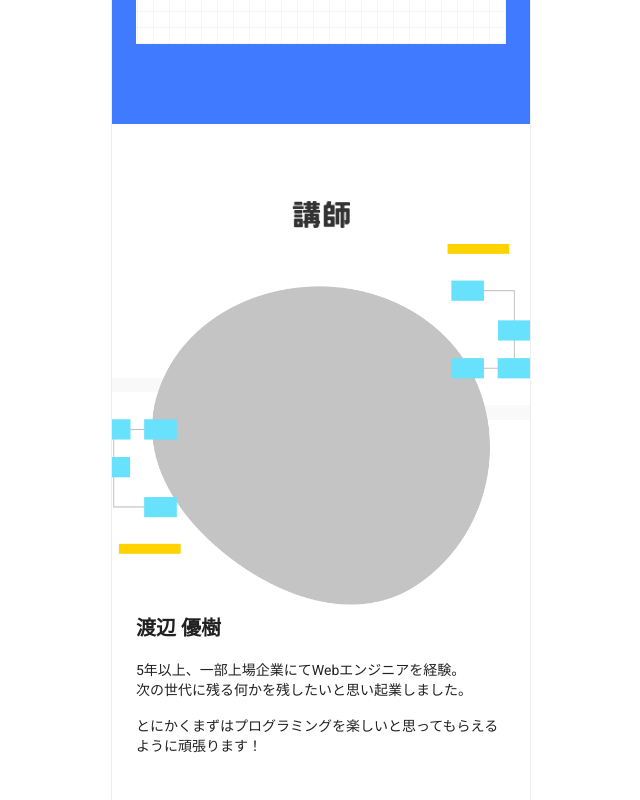
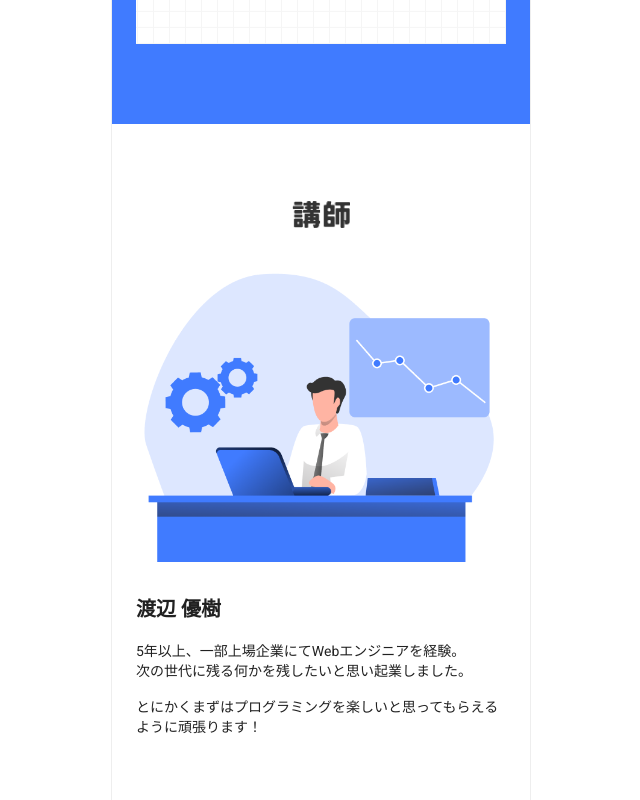
Before and after one commit to yutaroud/rect, a Next.js app: page /school in a window 1280 px wide. Shown: the part 1960-2760 px from the top of the page, without its empty margins (319-959 px from the left). Built offline with nearby package versions, Linux system fonts and the light colour scheme.

Commit message:
[#70]アイコン設置

```diff
--- a/src/app/school/page.tsx
+++ b/src/app/school/page.tsx
@@ -51,14 +51,14 @@ const School = () => {
             </Box>
           </Box>
         </Box>
-        <Box pt={6} pb={10}>
+        <Box pt={6} pb={10} mx={3}>
           <Typography variant="h2"><img src="../../image/school/heading_teacher.png" width="58" /></Typography>
-          <img src="../../image/school/icon.png" width="420" style={{width: '100%'}}/>
-          <Box mx={3}>
-            <Typography variant="h6" fontWeight='bold' align="left">渡辺 優樹</Typography>
-            <Typography variant="body2" mt={2} align="left">5年以上、一部上場企業にてWebエンジニアを経験。<br/>次の世代に残る何かを残したいと思い起業しました。</Typography>
-            <Typography variant="body2" mt={2} align="left">とにかくまずはプログラミングを楽しいと思ってもらえるように頑張ります！</Typography>
+          <Box mt={3}>
+            <img src="../../image/school/icon.png" width="420" style={{width: '100%'}}/>
           </Box>
+          <Typography variant="h6" fontWeight='bold' align="left">渡辺 優樹</Typography>
+          <Typography variant="body2" mt={2} align="left">5年以上、一部上場企業にてWebエンジニアを経験。<br/>次の世代に残る何かを残したいと思い起業しました。</Typography>
+          <Typography variant="body2" mt={2} align="left">とにかくまずはプログラミングを楽しいと思ってもらえるように頑張ります！</Typography>
         </Box>
         <Box pt={7} pb={7} px={3} bgcolor='#407BFF'>
           <Typography variant="h2"><img src="../../image/school/heading_cta.png" width="236" /></Typography>
```
Also changed, not shown: public/image/school/icon.png.
